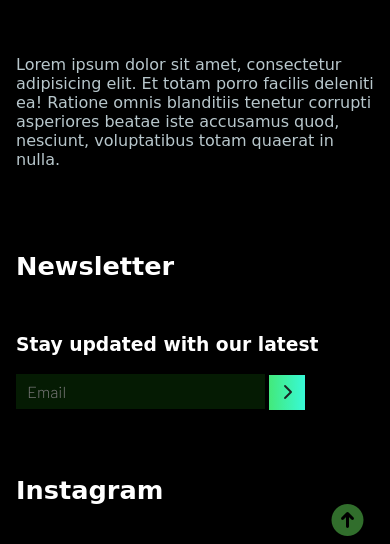
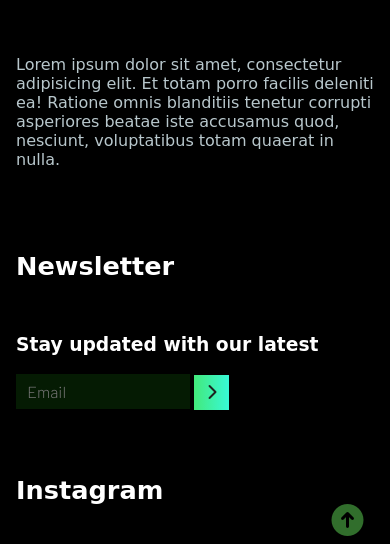
Before and after one commit to Huzaifa-Elahi/Responsive_Blogging.github.io, a plain HTML site: page index.html in a window 390 px wide. Shown: the part 8501-9045 px from the top of the page. Drawn offline with Linux system fonts and the light colour scheme; a web font is replaced by a local one.

Commit message:
Update style.css

```diff
--- a/css/style.css
+++ b/css/style.css
@@ -659,7 +659,12 @@ main .site-content .post-title .btn:hover {
   footer .newsletter span {
     margin: 0rem 0rem 5rem 0rem;
   }
+  .footer .footer-content .newsletter .form-element input {
+    width: 50%;
+  }
+
 }
+
 
 /*
 .footer .footer-content .about-us p {
```
